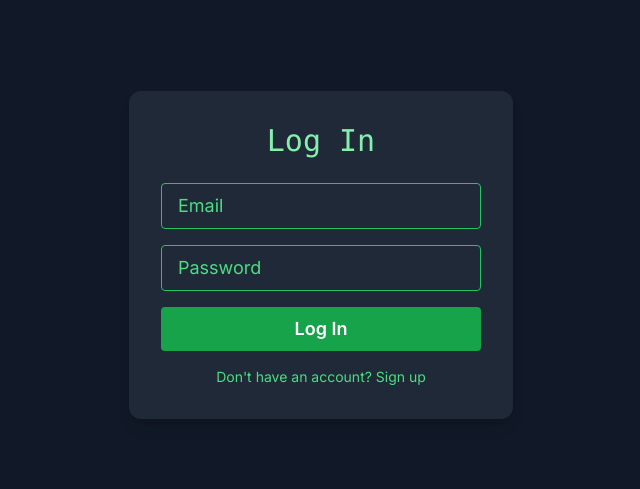
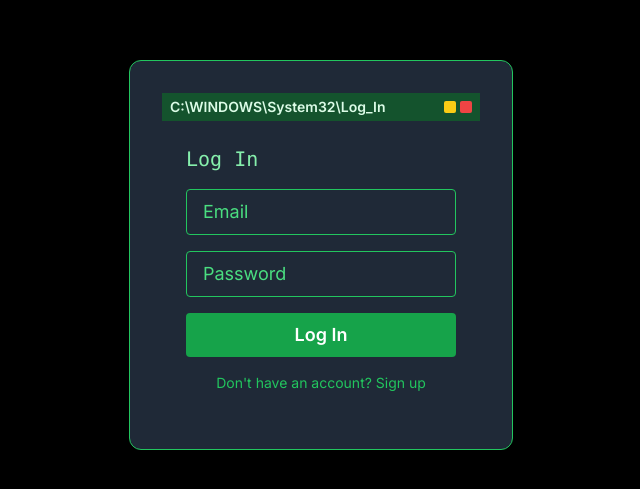
Before and after one commit to noregretsluka/ai-terminal, a React (Vite) app: page / in a window 1280 px wide. Shown: the part 145-634 px from the top of the page, without its empty margins (319-959 px from the left). Built offline with nearby package versions, Linux system fonts and the light colour scheme.

Commit message:
Style: Add Windows XP terminal header with minimize and close buttons

```diff
--- a/src/Login.jsx
+++ b/src/Login.jsx
@@ -1,5 +1,4 @@
 // src/Login.jsx
-
 import { useState } from "react";
 import { auth } from "./firebase";
 import {
@@ -32,28 +31,40 @@ function Login() {
   };
 
   return (
-    <div className="min-h-screen flex items-center justify-center bg-gray-900 text-green-200 px-4">
-      <div className="card">
+    <div className="min-h-screen flex items-center justify-center bg-black text-green-400 px-4 font-vt">
+      <div className="card rounded-none border border-green-500 w-full max-w-md shadow-lg">
+        {/* Windows XP Terminal-style Header */}
+        <div className="flex justify-between items-center bg-green-900 text-black font-bold px-2 py-1 text-sm">
+          <span className="text-green-100">C:\WINDOWS\System32\Log_In</span>
+          <div className="flex space-x-1">
+            <div className="w-3 h-3 bg-yellow-400 rounded-sm"></div>
+            <div className="w-3 h-3 bg-red-500 rounded-sm"></div>
+          </div>
+        </div>
+
+        <div className="p-6">
           {user ? (
             <>
-            <p className="text-center mb-4 font-vt">Welcome, {user.email}</p>
+              <p className="text-center mb-4">Welcome, {user.email}</p>
               <button
                 onClick={handleLogout}
-              className="w-full bg-red-600 hover:bg-red-500 text-white font-semibold py-2 px-4 rounded transition duration-300"
+                className="hover:bg-green-800 transition duration-300"
               >
                 Log out
               </button>
             </>
           ) : (
             <>
-            <h2 className="text-3xl font-mono mb-6 text-center text-green-300">
+              <h2 className="text-xl font-mono mb-4 blinking-cursor text-green-300">
                 {isRegistering ? "Register" : "Log In"}
               </h2>
-            <form onSubmit={handleSubmit} className="flex flex-col space-y-4">
+              <form
+                onSubmit={handleSubmit}
+                className="flex flex-col space-y-4"
+              >
                 <input
                   type="email"
                   placeholder="Email"
-                className="bg-gray-800 border border-green-500 text-green-100 placeholder-green-400 rounded px-4 py-2 focus:outline-none focus:ring-2 focus:ring-green-400"
                   value={email}
                   onChange={(e) => setEmail(e.target.value)}
                   required
@@ -61,20 +72,16 @@ function Login() {
                 <input
                   type="password"
                   placeholder="Password"
-                className="bg-gray-800 border border-green-500 text-green-100 placeholder-green-400 rounded px-4 py-2 focus:outline-none focus:ring-2 focus:ring-green-400"
                   value={password}
                   onChange={(e) => setPassword(e.target.value)}
                   required
                 />
-              <button
-                type="submit"
-                className="bg-green-600 hover:bg-green-500 text-white font-semibold py-2 px-4 rounded transition duration-300"
-              >
+                <button type="submit" className="hover:bg-green-700">
                   {isRegistering ? "Sign Up" : "Log In"}
                 </button>
               </form>
               <p
-              className="mt-4 text-sm text-center text-green-400 cursor-pointer hover:underline font-vt"
+                className="mt-4 text-center text-sm text-green-500 cursor-pointer hover:underline"
                 onClick={() => setIsRegistering(!isRegistering)}
               >
                 {isRegistering
@@ -85,6 +92,7 @@ function Login() {
           )}
         </div>
       </div>
+    </div>
   );
 }
 
```
Lines whose indentation alone changed are shown as unchanged.
